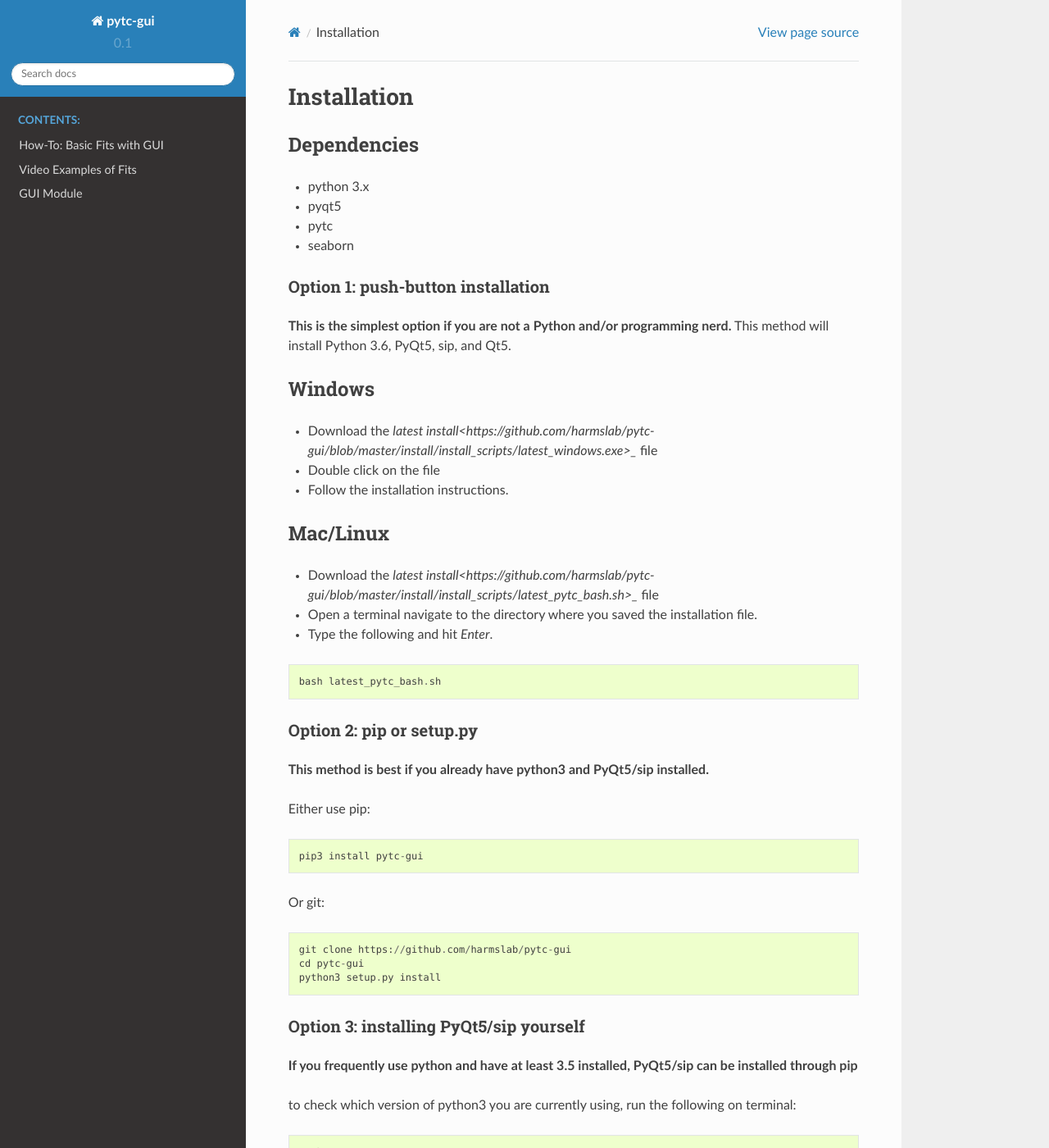
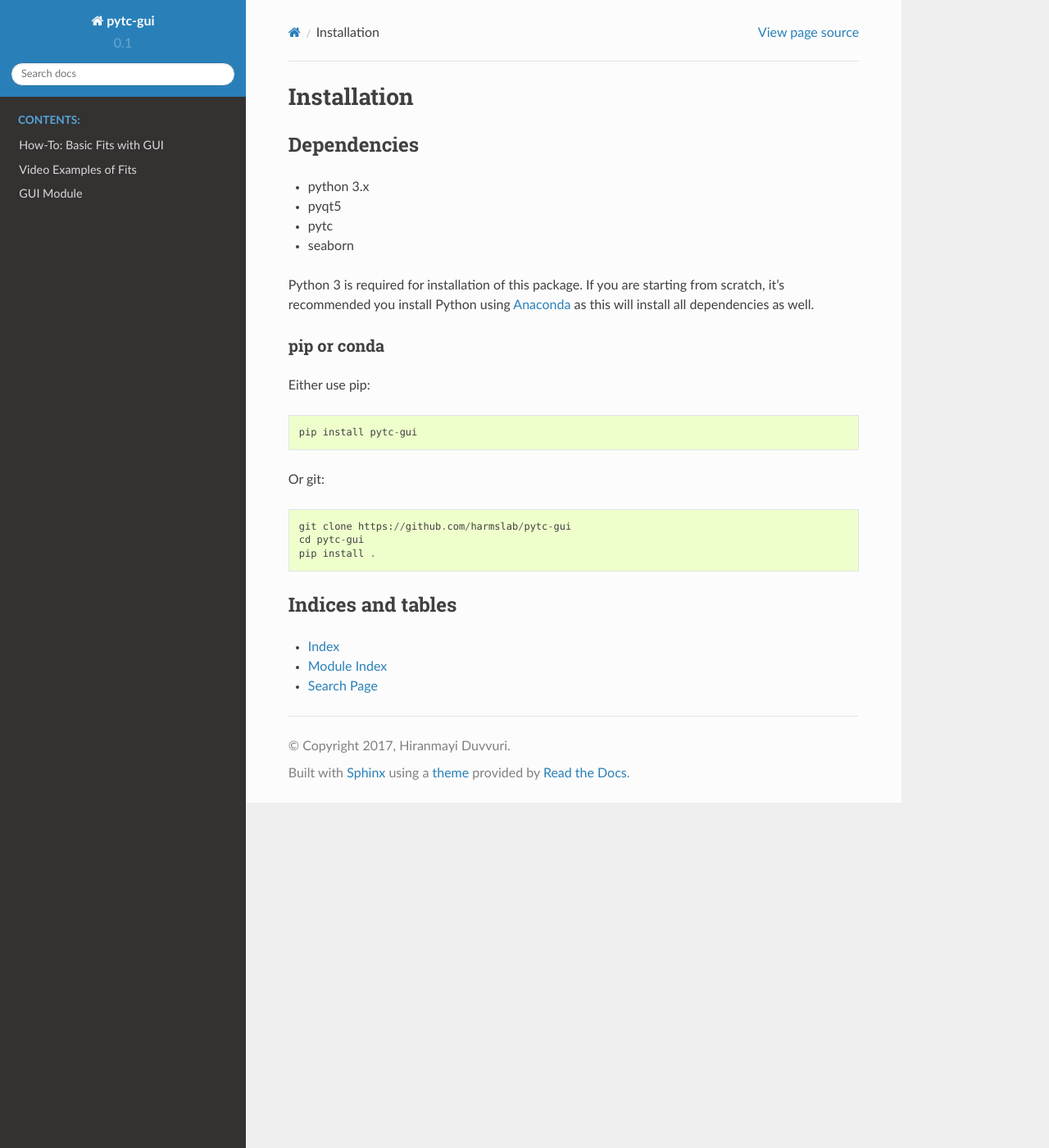
Before and after one commit to harmslab/pytc-gui, a Sphinx documentation site: the page built from docs/source/installation.rst, in a window 1280 px wide and 1400 px high. Shown: the whole window at 82% size. Built offline with Sphinx 7.4.7 and the Read the Docs theme 2.0.0, drawn with Linux system fonts in a browser that asks for light colours; some of the changed text lies outside the part shown.

Commit message:
docs update

```diff
--- a/docs/source/installation.rst
+++ b/docs/source/installation.rst
@@ -10,65 +10,22 @@ Dependencies
 * pytc
 * seaborn
 
-Option 1: push-button installation
-----------------------------------
+Python 3 is required for installation of this package. If you are starting from scratch, it's recommended you install Python using `Anaconda <https://www.continuum.io/downloads>`_ as this will install all dependencies as well.
 
-**This is the simplest option if you are not a Python and/or programming nerd.**
-This method will install Python 3.6, PyQt5, sip, and Qt5.
-
-Windows
-=======
-+ Download the `latest install<https://github.com/harmslab/pytc-gui/blob/master/install/install_scripts/latest_windows.exe>_` file
-+ Double click on the file
-+ Follow the installation instructions.
-
-Mac/Linux
-=========
-+ Download the `latest install<https://github.com/harmslab/pytc-gui/blob/master/install/install_scripts/latest_pytc_bash.sh>_` file
-+ Open a terminal navigate to the directory where you saved the installation file.
-+ Type the following and hit `Enter`.
-::
-
-  bash latest_pytc_bash.sh
-
-Option 2: pip or setup.py
--------------------------
-**This method is best if you already have python3 and PyQt5/sip installed.**
+pip or conda
+------------
 
 Either use pip:
 ::
 
-  pip3 install pytc-gui
+  pip install pytc-gui
 
 Or git:
 ::
 
   git clone https://github.com/harmslab/pytc-gui
   cd pytc-gui
-  python3 setup.py install
-
-
-Option 3: installing PyQt5/sip yourself
----------------------------------------
-**If you frequently use python and have at least 3.5 installed, PyQt5/sip can be installed through pip**
-
-to check which version of python3 you are currently using, run the following on terminal:
-::
-
-  python3 -V
-
-If you have python > 3.5, run the following in terminal:
-::
-
-  pip3 install PyQt5
-
-sip will automatically be downloaded with PyQt5.
-
-if you use anaconda to manage your python3 packages, PyQt5 should already be installed. If not, it can
-be installed with the following command:
-::
-
-  conda install pyqt
+  pip install .
 
 
 Indices and tables
--- a/setup.py
+++ b/setup.py
@@ -14,12 +14,12 @@ packages = ["pytc_gui",
 # Need to add all dependencies to setup as we go!
 setup(name='pytc-gui',
       packages=packages,
-      version='0.1.2',
+      version='0.1.3',
       description="PyQt5 GUI for pytc API",
       author='Hiranmayi Duvvuri',
       author_email='hiranmayid8@gmail.com',
       url='https://github.com/harmslab/pytc-gui',
-      download_url='https://github.com/harmslab/pytc-gui/tarball/0.1.2',
+      download_url='https://github.com/harmslab/pytc-gui/tarball/0.1.3',
       zip_safe=False,
       install_requires=["pytc-fitter","seaborn","pyqt5"],
       classifiers=['Programming Language :: Python'],
```
Also changed, not shown: README.md (+0 -8 lines), docs/source/index.rst (+5 -5 lines), 2 other files.
